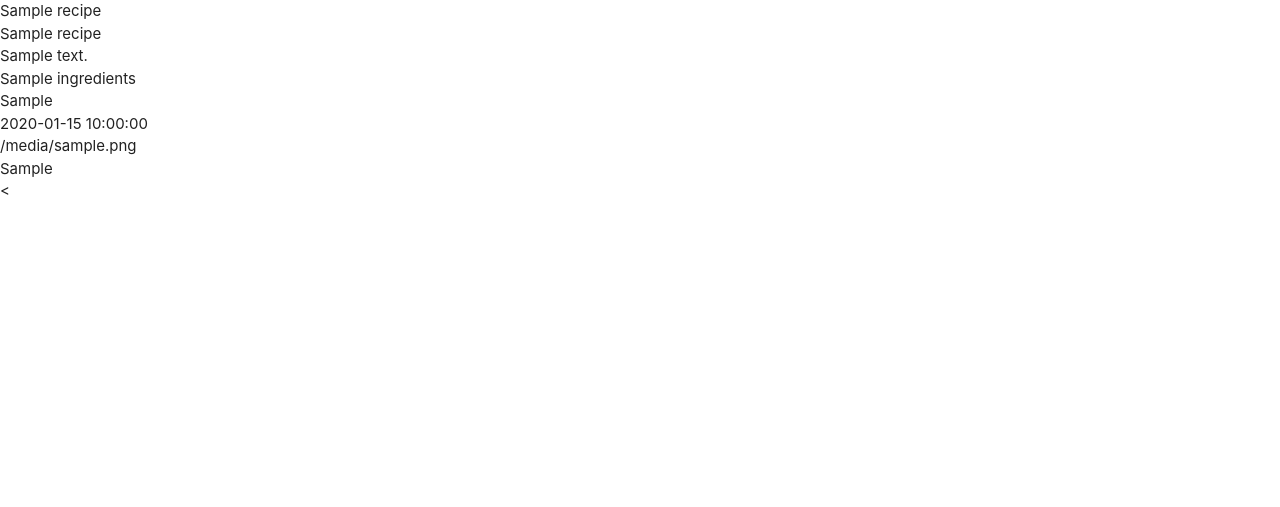
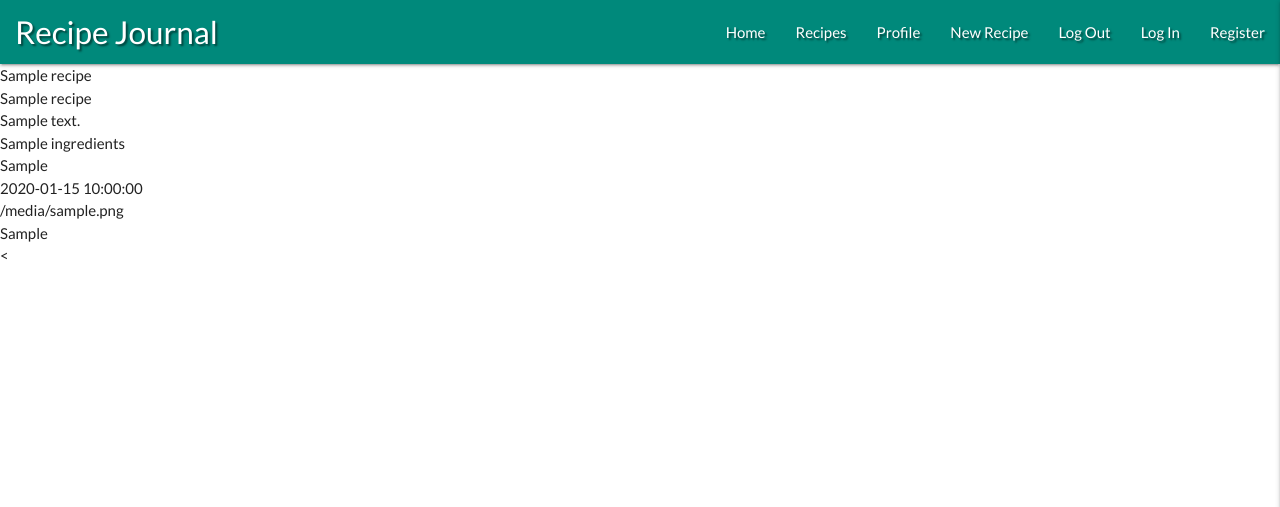
Before and after one commit to oksanaokhten/recipe-journal, a Flask app: page / in a window 1280 px wide. Shown: the top 507 px of the page. Run offline with Flask 2, Linux system fonts and the light colour scheme; a database or web service that is not in the repository returns one stand-in record (values such as "Sample title"); some libraries are stand-ins or nearby versions.

Commit message:
Add Materialize Navbar and Sidebar

```diff
--- a/static/css/style.css
+++ b/static/css/style.css
@@ -0,0 +1,13 @@
+@import url('https://fonts.googleapis.com/css2?family=Lato&display=swap');
+
+body {
+    font-family: 'Lato', sans-serif;
+}
+
+.text-shadow {
+    text-shadow: 2px 2px 2px rgba(0, 0, 0, 0.5);
+}
+
+.logo-padding {
+    padding-left: 15px;
+}
--- a/static/js/script.js
+++ b/static/js/script.js
@@ -0,0 +1,3 @@
+$(document).ready(function(){
+    $('.sidenav').sidenav({edge: "right"});
+  });
--- a/templates/base.html
+++ b/templates/base.html
@@ -16,7 +16,33 @@
 <body>
 
     <header>
-
+        <!-- top navbar-->
+        <nav class="nav-extended text-shadow teal darken-1">
+            <div class="nav-wrapper logo-padding">
+                <a href="" class="brand-logo">Recipe Journal</a>
+                <a href="#" data-target="mobile-demo" class="sidenav-trigger right"><i class="fas fa-bars"></i></a>
+                <ul class="right hide-on-med-and-down">
+                    <li><a href="#">Home</a></li>
+                    <li><a href="{{ url_for('get_recipes') }}">Recipes</a></li>
+                    <li><a href="#">Profile</a></li>
+                    <li><a href="#">New Recipe</a></li>
+                    <li><a href="#">Log Out</a></li>
+                    <li><a href="#">Log In</a></li>
+                    <li><a href="#">Register</a></li>
+                </ul>
+            </div>
+        </nav>
+        <!-- mobile sidenav-->
+        <ul class="sidenav" id="mobile-demo">
+            <li><h4 class="center-align teal-text text-darken-4">Recipe Lournal</h4></li>
+            <li><a href="#">Home</a></li>
+            <li><a href="{{ url_for('get_recipes') }}">Recipes</a></li>
+            <li><a href="#">Profile</a></li>
+            <li><a href="#">New Recipe</a></li>
+            <li><a href="#">Log Out</a></li>
+            <li><a href="#">Log In</a></li>
+            <li><a href="#">Register</a></li>
+        </ul>
     </header>
 
     {% block content %}
```
